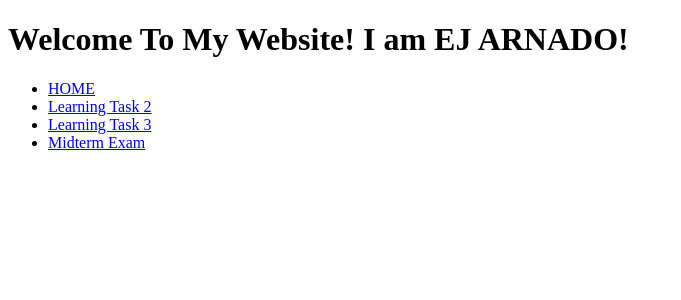
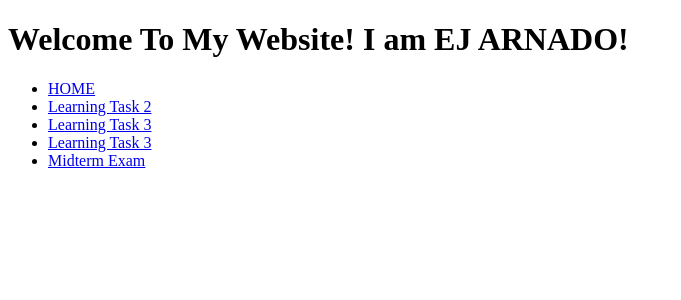
Before and after one commit to EJARNADO11/Learningtask, a PHP site: page / in a window 1280 px wide. Shown: the top 300 px of the page, without its empty margins (0-681 px from the left). Run offline with PHP 8.4, Linux system fonts and the light colour scheme.

Commit message:
Update index.php

```diff
--- a/index.php
+++ b/index.php
@@ -9,7 +9,9 @@
        <li><a href="index.php">HOME</a></li>
        <li><a href="/LT2/recipes.html">Learning Task 2</a></li>
        <li><a href="/LT3/index.html">Learning Task 3</a></li>
+       <li><a href="/LT4/index.html">Learning Task 3</a></li>
        <li><a href="/CLE1MT/index.html">Midterm Exam</a></li>
+
 
     </ul>
  </body>
```
